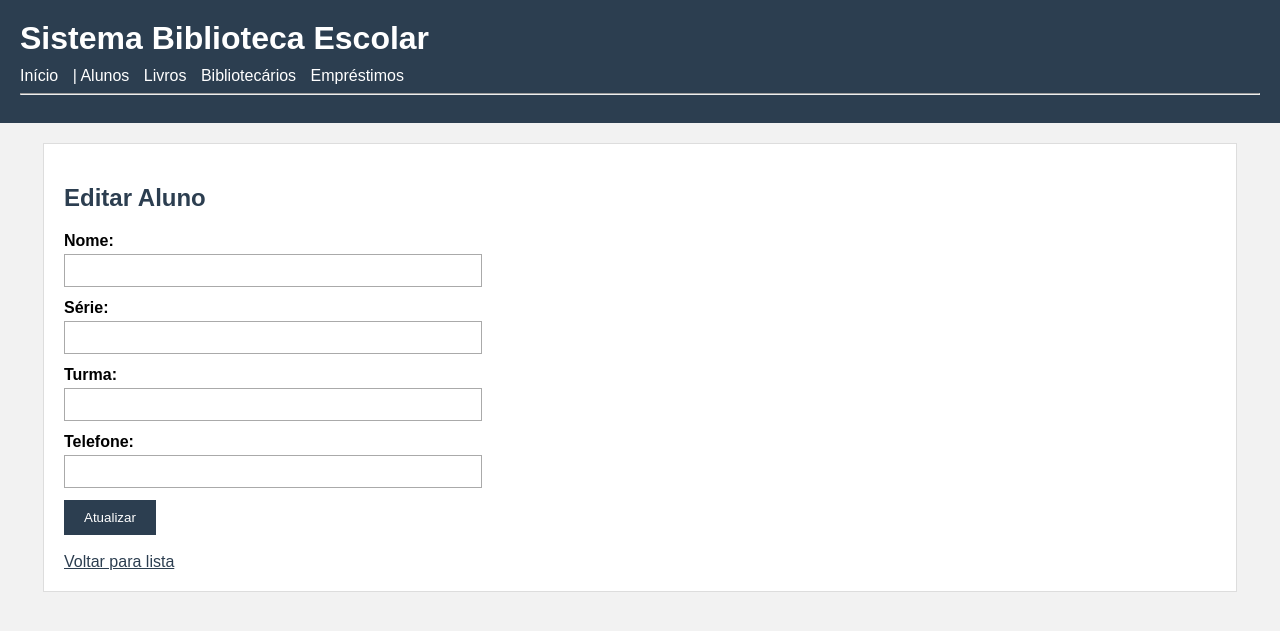
After one commit to ferreirasilvapedro1510-oss/projeto-bliblioteca, a Flask app: page /alunos/editar/1 in a window 1280 px wide. The commit adds this page. Shown: the top 631 px of the page. Run offline with Flask 3, Linux system fonts and the light colour scheme; data that the repository does not hold is empty.

Commit message:
Função de Editar e Excluir

```diff
--- a/app.py
+++ b/app.py
@@ -394,6 +394,299 @@ def devolver_livro(id_emprestimo):
     except Exception as erro:
         return f"Erro ao devolver livro: {erro}"
 
+## Rota CRUD aluno
+@app.route("/alunos/editar/<int:id_aluno>")
+def editar_aluno(id_aluno):
+    try:
+        conexao = conectar()
+        cursor = conexao.cursor(dictionary=True)
+
+
+        cursor.execute(
+            "SELECT * FROM aluno WHERE id_aluno = %s",
+            (id_aluno,)
+        )
+
+
+        aluno = cursor.fetchone()
+
+
+        cursor.close()
+        conexao.close()
+
+
+        return render_template("aluno_editar.html", aluno=aluno)
+
+
+    except Exception as erro:
+        return f"Erro ao carregar aluno: {erro}"
+
+
+
+
+@app.route("/alunos/atualizar/<int:id_aluno>", methods=["POST"])
+def atualizar_aluno(id_aluno):
+    try:
+        nome = request.form["nome"]
+        serie = request.form["serie"]
+        turma = request.form["turma"]
+        telefone = request.form["telefone"]
+
+
+        conexao = conectar()
+        cursor = conexao.cursor()
+
+
+        sql = """
+            UPDATE aluno
+            SET nome = %s,
+                serie = %s,
+                turma = %s,
+                telefone = %s
+            WHERE id_aluno = %s
+        """
+
+
+        valores = (nome, serie, turma, telefone, id_aluno)
+
+
+        cursor.execute(sql, valores)
+        conexao.commit()
+
+
+        cursor.close()
+        conexao.close()
+
+
+        return redirect("/alunos")
+
+
+    except Exception as erro:
+        return f"Erro ao atualizar aluno: {erro}"
+
+
+
+
+@app.route("/alunos/excluir/<int:id_aluno>")
+def excluir_aluno(id_aluno):
+    try:
+        conexao = conectar()
+        cursor = conexao.cursor()
+
+
+        cursor.execute(
+            "DELETE FROM aluno WHERE id_aluno = %s",
+            (id_aluno,)
+        )
+
+
+        conexao.commit()
+
+
+        cursor.close()
+        conexao.close()
+
+
+        return redirect("/alunos")
+
+
+    except Exception as erro:
+        return f"Erro ao excluir aluno: {erro}"
+
+@app.route("/livros/editar/<int:id_livro>")
+def editar_livro(id_livro):
+    try:
+        conexao = conectar()
+        cursor = conexao.cursor(dictionary=True)
+
+
+        cursor.execute(
+            "SELECT * FROM livro WHERE id_livro = %s",
+            (id_livro,)
+        )
+
+
+        livro = cursor.fetchone()
+
+
+        cursor.close()
+        conexao.close()
+
+
+        return render_template("livro_editar.html", livro=livro)
+
+
+    except Exception as erro:
+        return f"Erro ao carregar livro: {erro}"
+
+
+
+
+@app.route("/livros/atualizar/<int:id_livro>", methods=["POST"])
+def atualizar_livro(id_livro):
+    try:
+        titulo = request.form["titulo"]
+        autor = request.form["autor"]
+        categoria = request.form["categoria"]
+        status = request.form["status"]
+
+
+        conexao = conectar()
+        cursor = conexao.cursor()
+
+
+        sql = """
+            UPDATE livro
+            SET titulo = %s,
+                autor = %s,
+                categoria = %s,
+                status = %s
+            WHERE id_livro = %s
+        """
+
+
+        valores = (titulo, autor, categoria, status, id_livro)
+
+
+        cursor.execute(sql, valores)
+        conexao.commit()
+
+
+        cursor.close()
+        conexao.close()
+
+
+        return redirect("/livros")
+
+
+    except Exception as erro:
+        return f"Erro ao atualizar livro: {erro}"
+
+
+
+
+@app.route("/livros/excluir/<int:id_livro>")
+def excluir_livro(id_livro):
+    try:
+        conexao = conectar()
+        cursor = conexao.cursor()
+
+
+        cursor.execute(
+            "DELETE FROM livro WHERE id_livro = %s",
+            (id_livro,)
+        )
+
+
+        conexao.commit()
+
+
+        cursor.close()
+        conexao.close()
+
+
+        return redirect("/livros")
+
+
+    except Exception as erro:
+        return f"Erro ao excluir livro: {erro}"
+
+@app.route("/bibliotecarios/editar/<int:id_bibliotecario>")
+def editar_bibliotecario(id_bibliotecario):
+    try:
+        conexao = conectar()
+        cursor = conexao.cursor(dictionary=True)
+
+
+        cursor.execute(
+            "SELECT * FROM bibliotecario WHERE id_bibliotecario = %s",
+            (id_bibliotecario,)
+        )
+
+
+        bibliotecario = cursor.fetchone()
+
+
+        cursor.close()
+        conexao.close()
+
+
+        return render_template(
+            "bibliotecario_editar.html",
+            bibliotecario=bibliotecario
+        )
+
+
+    except Exception as erro:
+        return f"Erro ao carregar bibliotecário: {erro}"
+
+
+
+
+@app.route("/bibliotecarios/atualizar/<int:id_bibliotecario>", methods=["POST"])
+def atualizar_bibliotecario(id_bibliotecario):
+    try:
+        nome = request.form["nome"]
+        email = request.form["email"]
+
+
+        conexao = conectar()
+        cursor = conexao.cursor()
+
+
+        sql = """
+            UPDATE bibliotecario
+            SET nome = %s,
+                email = %s
+            WHERE id_bibliotecario = %s
+        """
+
+
+        valores = (nome, email, id_bibliotecario)
+
+
+        cursor.execute(sql, valores)
+        conexao.commit()
+
+
+        cursor.close()
+        conexao.close()
+
+
+        return redirect("/bibliotecarios")
+
+
+    except Exception as erro:
+        return f"Erro ao atualizar bibliotecário: {erro}"
+
+
+
+
+@app.route("/bibliotecarios/excluir/<int:id_bibliotecario>")
+def excluir_bibliotecario(id_bibliotecario):
+    try:
+        conexao = conectar()
+        cursor = conexao.cursor()
+
+
+        cursor.execute(
+            "DELETE FROM bibliotecario WHERE id_bibliotecario = %s",
+            (id_bibliotecario,)
+        )
+
+
+        conexao.commit()
+
+
+        cursor.close()
+        conexao.close()
+
+
+        return redirect("/bibliotecarios")
+
+
+    except Exception as erro:
+        return f"Erro ao excluir bibliotecário: {erro}"
 
 
 if __name__ == "__main__":
--- /dev/null
+++ b/templates/aluno_editar.html
@@ -0,0 +1,41 @@
+{% extends "base.html" %}
+
+
+{% block conteudo %}
+
+
+<h2>Editar Aluno</h2>
+
+
+<form method="POST" action="/alunos/atualizar/{{ aluno.id_aluno }}">
+
+
+    <label>Nome:</label>
+    <input type="text" name="nome" value="{{ aluno.nome }}" required>
+
+
+    <label>Série:</label>
+    <input type="text" name="serie" value="{{ aluno.serie }}" required>
+
+
+    <label>Turma:</label>
+    <input type="text" name="turma" value="{{ aluno.turma }}" required>
+
+
+    <label>Telefone:</label>
+    <input type="text" name="telefone" value="{{ aluno.telefone }}">
+
+
+    <button type="submit">Atualizar</button>
+
+
+</form>
+
+
+<br>
+
+
+<a href="/alunos">Voltar para lista</a>
+
+
+{% endblock %}
```
Also changed, not shown: templates/alunos.html (+23 -1 lines), templates/bibliotecario.html (added, +33 -0 lines), templates/bibliotecarios.html (+13 -0 lines), templates/ivro_editar.html (added, +50 -0 lines), templates/livros.html (+13 -0 lines).
